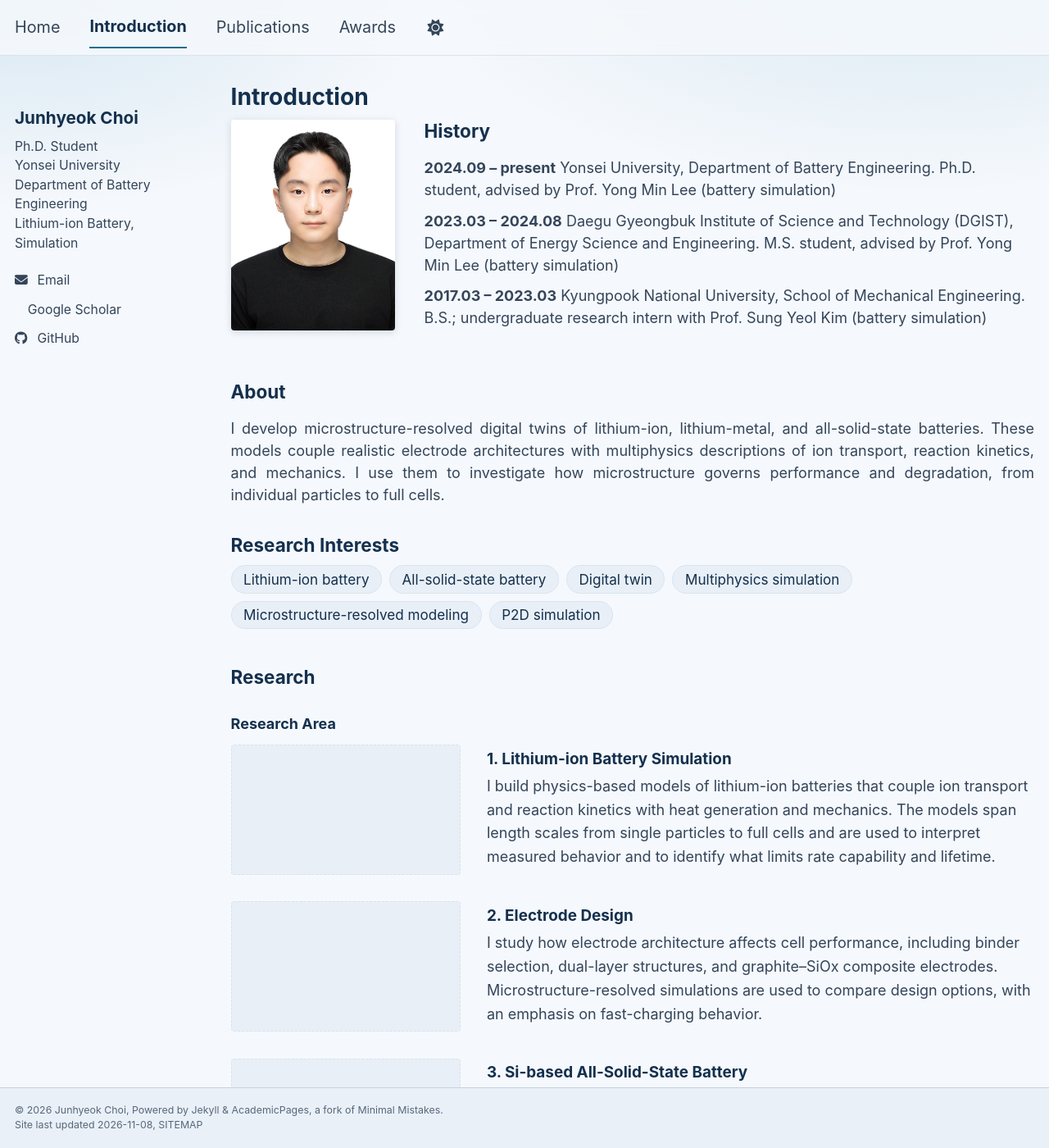
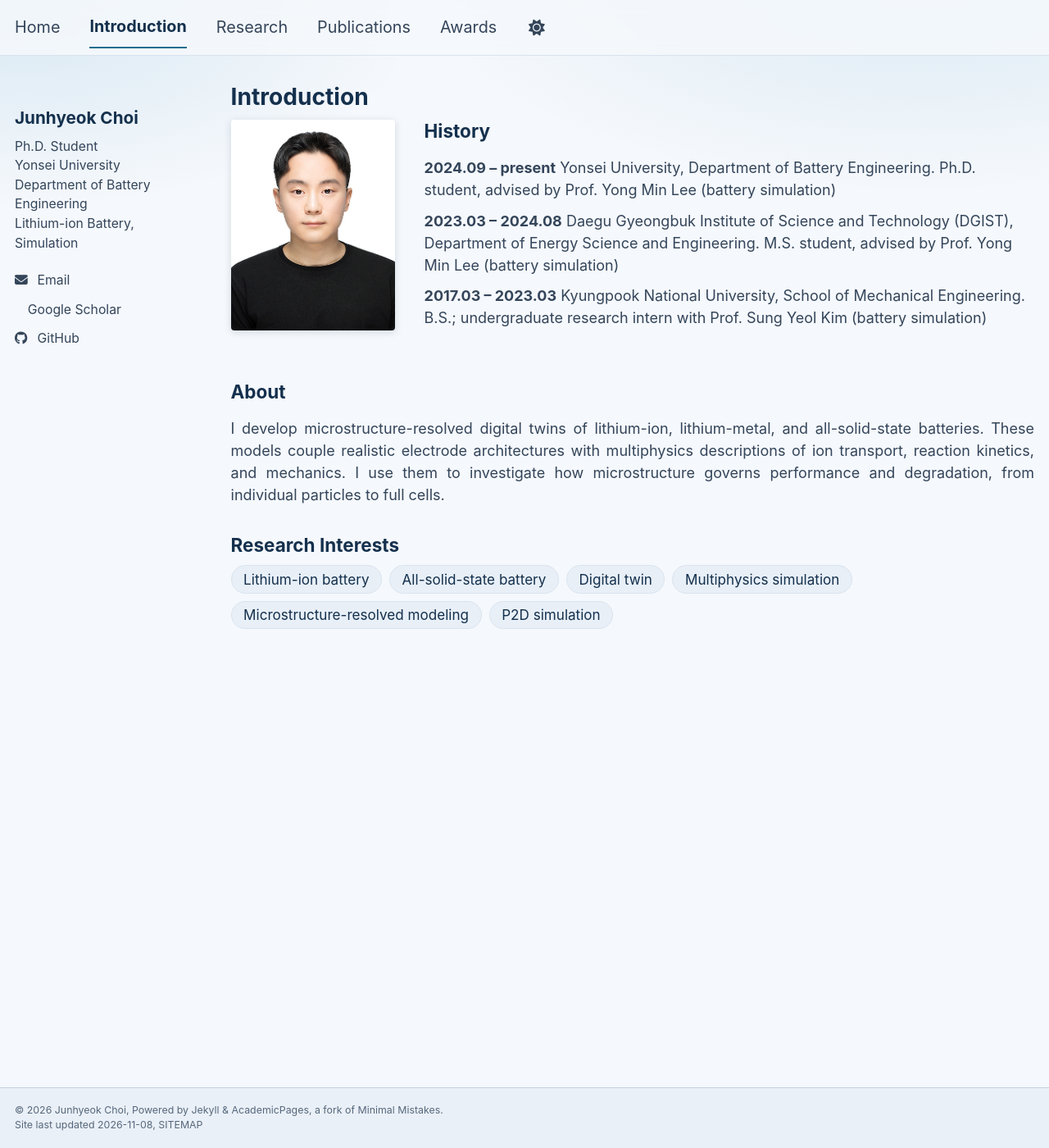
Before and after one commit to plus82jun/plus82jun.github.io, a Jekyll site: the page built from _pages/introduction.md, in a window 1280 px wide and 1400 px high. Shown: the whole window at 82% size. Built offline with Jekyll 4.4.1, drawn with Linux system fonts in a browser that asks for light colours; a script bundle is joined from its source files by our own code; a style sheet for code colours, icons or effects is not loaded; some of the changed text lies outside the part shown.

Commit message:
Move Research section to its own page and add menu item
Co-Authored-By: Claude Sonnet 5.5 <noreply@anthropic.com>
Claude-Session: https://claude.ai/code/session_01Cnw3f2VLE9uNQzhXh6zVNA

```diff
--- a/_data/navigation.yml
+++ b/_data/navigation.yml
@@ -11,6 +11,9 @@ main:
   - title: "Introduction"
     url: /introduction/
 
+  - title: "Research"
+    url: /research/
+
   - title: "Publications"
     url: /publications/
 
--- a/_pages/introduction.md
+++ b/_pages/introduction.md
@@ -32,59 +32,3 @@ author_profile: true
     <li>P2D simulation</li>
   </ul>
 </div>
-
-<div class="research">
-  <h2>Research</h2>
-
-  <h3>Research Area</h3>
-
-  <div class="research-area">
-    <div class="research__figure research-area__figure"></div>
-    <div class="research-area__text">
-      <h4>1. Lithium-ion Battery Simulation</h4>
-      <p>I build physics-based models of lithium-ion batteries that couple ion transport and reaction kinetics with heat generation and mechanics. The models span length scales from single particles to full cells and are used to interpret measured behavior and to identify what limits rate capability and lifetime.</p>
-    </div>
-  </div>
-
-  <div class="research-area">
-    <div class="research__figure research-area__figure"></div>
-    <div class="research-area__text">
-      <h4>2. Electrode Design</h4>
-      <p>I study how electrode architecture affects cell performance, including binder selection, dual-layer structures, and graphite–SiOx composite electrodes. Microstructure-resolved simulations are used to compare design options, with an emphasis on fast-charging behavior.</p>
-    </div>
-  </div>
-
-  <div class="research-area">
-    <div class="research__figure research-area__figure"></div>
-    <div class="research-area__text">
-      <h4>3. Si-based All-Solid-State Battery</h4>
-      <p>I investigate Si-based electrodes for all-solid-state batteries, where large volume change and solid–solid contact govern performance and degradation. This work examines how interfacial design, such as a primer layer, and electrode structure affect ion transport and mechanical stability.</p>
-    </div>
-  </div>
-
-  <h3>Research Technology</h3>
-
-  <div class="research-tech">
-    <div class="research__figure research-tech__figure"></div>
-    <h4>1. FEM Simulation</h4>
-    <p>Finite element models are built in COMSOL Multiphysics at several scales: a single-particle model, multiphysics analysis of electrode microstructures, a coupled P2D–thermal model, and a lithium plating model.</p>
-  </div>
-
-  <div class="research-tech">
-    <div class="research__figure research-tech__figure"></div>
-    <h4>2. 3D Microstructure Reconstruction</h4>
-    <p>Electrode microstructures are created with algorithm-based structure generation or reconstructed from tomographic data, using GeoDict and Avizo. The resulting 3D structures are characterized by their structural parameters.</p>
-  </div>
-
-  <div class="research-tech">
-    <div class="research__figure research-tech__figure"></div>
-    <h4>3. Electrode Design for LIB</h4>
-    <p>Electrode design studies cover binder selection and dual-layer electrodes. Fast-charging behavior of graphite–SiOx composite electrodes is analyzed by simulation.</p>
-  </div>
-
-  <div class="research-tech">
-    <div class="research__figure research-tech__figure"></div>
-    <h4>4. All-Solid-State Battery (ASSB)</h4>
-    <p>Design of Si-based electrodes and primer layers for all-solid-state batteries.</p>
-  </div>
-</div>
--- a/_sass/layout/_research.scss
+++ b/_sass/layout/_research.scss
@@ -190,7 +190,7 @@ h1, h2, h3, h4, h5, h6 {
 }
 
 /* ==========================================================================
-   INTRODUCTION PAGE: Research (Research Area / Research Technology)
+   RESEARCH PAGE (Research Area / Research Technology)
    Research Area: figure on the left, text on the right, stacked vertically.
    Research Technology: one wide figure on top, text below, stacked vertically.
    Figures are empty placeholders for now (16:9 and 21:9 boxes via padding).
@@ -200,14 +200,14 @@ h1, h2, h3, h4, h5, h6 {
   margin-top: 2.5em;
 
   > h2 {
+    margin: 1.8em 0 0.8em;
+  }
+
+  > h2:first-child {
     margin-top: 0;
   }
 
-  > h3 {
-    margin: 1.8em 0 0.8em;
-  }
-
-  h4 {
+  h3 {
     margin: 0 0 0.4em;
     font-size: 1.05em;
   }
```
Also changed, not shown: _pages/research.md (added, +60 -0 lines).
